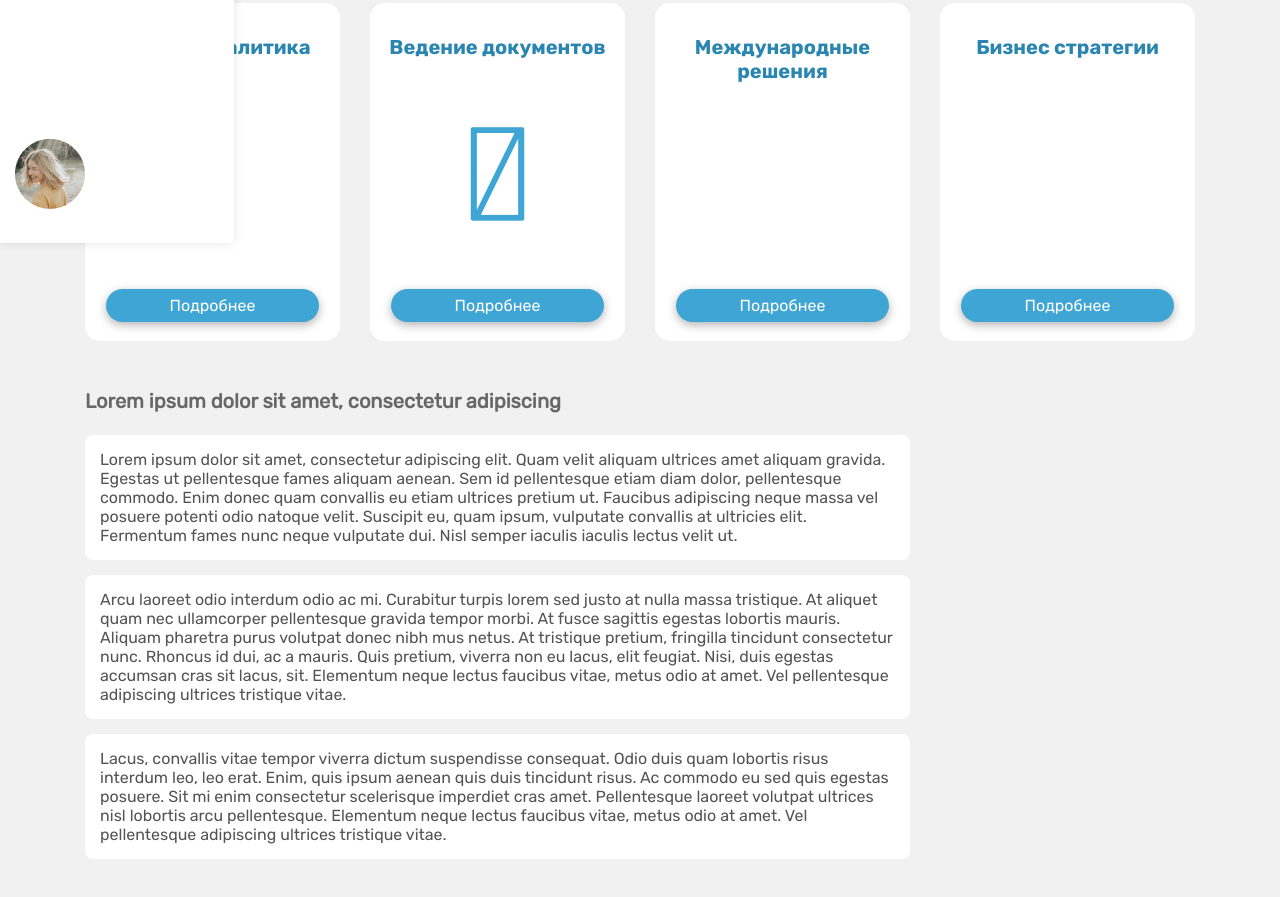
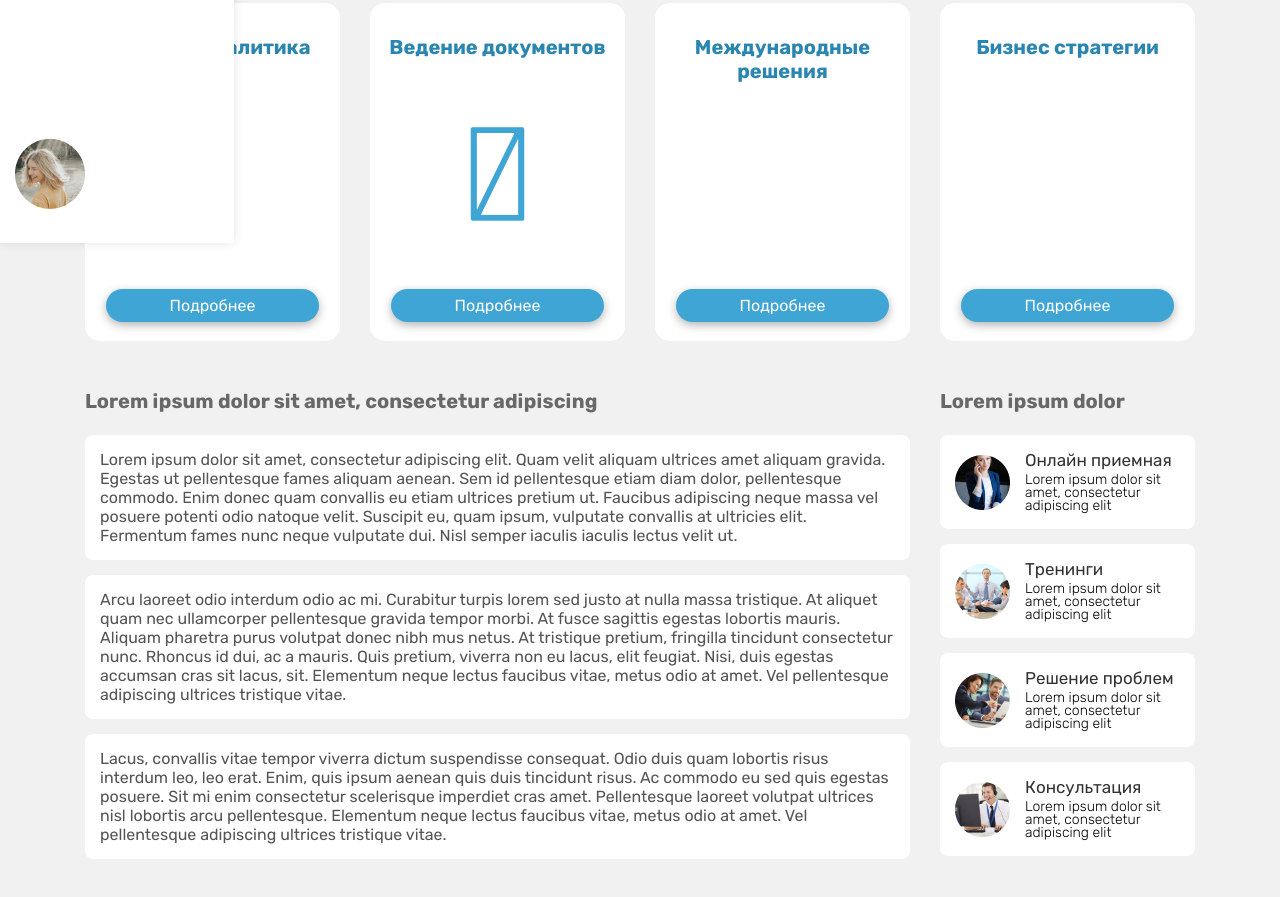
Before and after one commit to SkriLLTonE/Blue-marketing-ThFr1030, a plain HTML site: page index.html in a window 1280 px wide. Shown: the part 557-1454 px from the top of the page. Drawn offline with Linux system fonts and the light colour scheme.

Commit message:
services

```diff
--- a/css/news.css
+++ b/css/news.css
@@ -8,7 +8,7 @@
 }
 
 .news__h {
-    font-family: 'RR', sans-serif;
+    font-family: 'RB', sans-serif;
     font-size: 20px;
     font-weight: 700;
     line-height: 24px;
@@ -33,3 +33,50 @@
     line-height: 19px;
     color: #545454;
 }
+
+.news__wrap {
+    display: flex;
+    gap: 30px;
+    align-items: flex-start;
+}
+
+.serv__cards {
+    display: flex;
+    flex-direction: column;
+    align-items: flex-start;
+    gap: 15px;
+}
+
+.serv__card {
+    padding: 17px 15px;
+    background: #FFFFFF;
+    border-radius: 8px;
+    display: flex;
+    align-items: center;
+    gap: 15px;
+    max-width: 255px;
+    width: 100%;
+}
+
+.serv__desc {
+    display: flex;
+    flex-direction: column;
+    align-items: flex-start;
+    gap: 5px;
+}
+
+.serv__h {
+    font-family: 'RR', sans-serif;
+    font-size: 17px;
+    font-weight: 400;
+    line-height: 16px;
+    color: #323232;
+}
+
+.serv__p {
+    font-family: 'RL', sans-serif;
+    font-size: 14px;
+    font-weight: 300;
+    line-height: 13px;
+    color: #000000;
+}
--- a/index.html
+++ b/index.html
@@ -131,8 +131,44 @@
                     </p>
                 </div>
             </div>
+            <div class="services">
+                <h4 class="news__h">
+                    Lorem ipsum dolor
+                </h4>
+                <div class="serv__cards">
+                    <div class="serv__card">
+                        <img src="./img/serv1.png" alt="">
+                        <div class="serv__desc">
+                            <h5 class="serv__h">Онлайн приемная</h5>
+                            <p class="serv__p">Lorem ipsum dolor sit amet, consectetur adipiscing elit</p>
+                        </div>
+                    </div>
+                    <div class="serv__card">
+                        <img src="./img/serv2.png" alt="">
+                        <div class="serv__desc">
+                            <h5 class="serv__h">Тренинги</h5>
+                            <p class="serv__p">Lorem ipsum dolor sit amet, consectetur adipiscing elit</p>
+                        </div>
+                    </div>
+                    <div class="serv__card">
+                        <img src="./img/serv3.png" alt="">
+                        <div class="serv__desc">
+                            <h5 class="serv__h">Решение проблем</h5>
+                            <p class="serv__p">Lorem ipsum dolor sit amet, consectetur adipiscing elit</p>
+                        </div>
+                    </div>
+                    <div class="serv__card">
+                        <img src="./img/serv4.png" alt="">
+                        <div class="serv__desc">
+                            <h5 class="serv__h">Консультация</h5>
+                            <p class="serv__p">Lorem ipsum dolor sit amet, consectetur adipiscing elit</p>
+                        </div>
+                    </div>
+                </div>
+            </div>
         </div>
     </section>
+
 </body>
 
 </html>
```
